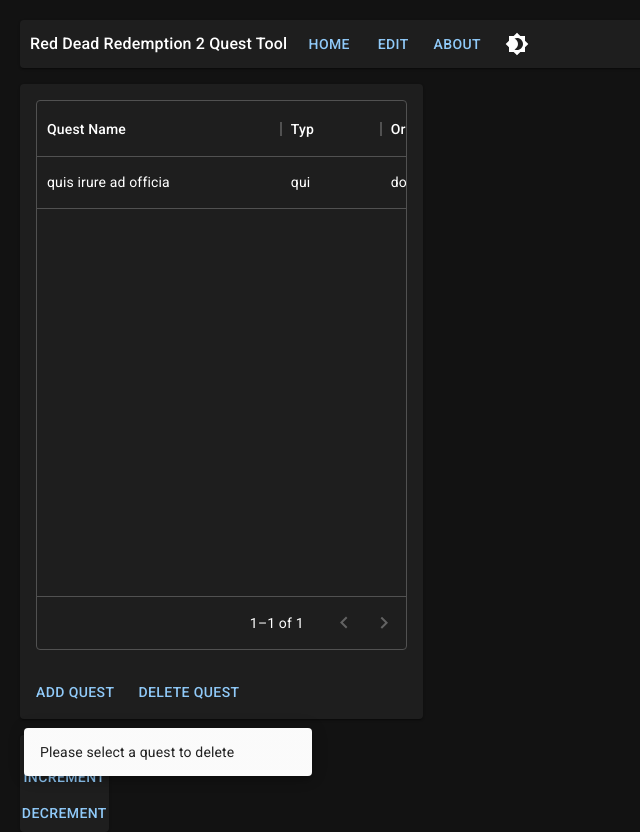
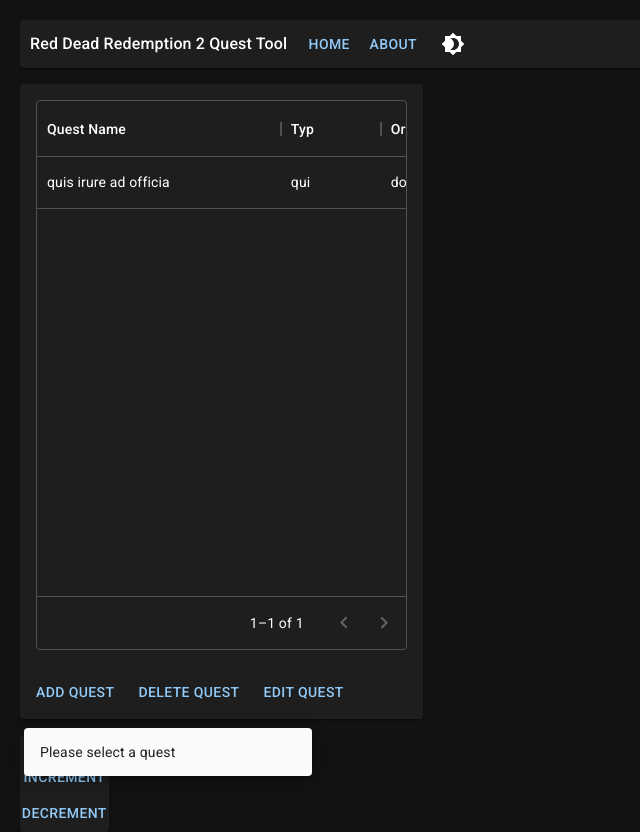
Before and after one commit to Nikurasuu/rdr2quest, a React (Create React App) app: page / in a window 1280 px wide. Both pictures are taken after a click on the button "DELETE QUEST". Shown: the whole page, without its empty margins (0-640 px from the left). Built offline with nearby package versions, Linux system fonts and the light colour scheme.

Commit message:
Added Button and function for editing quests

```diff
--- a/src/components/NavBar.js
+++ b/src/components/NavBar.js
@@ -1,12 +1,10 @@
 import Button from '@mui/material/Button';
-import { Card } from '@mui/material';
 
 function App() {
   return (
     <>
       <p className='title'>Red Dead Redemption 2 Quest Tool</p>
       <Button variant="text">Home</Button>
-      <Button variant="text">Edit</Button>
       <Button variant="text">About</Button>
     </>
   );
--- a/src/components/QuestContainer.js
+++ b/src/components/QuestContainer.js
@@ -34,27 +34,34 @@ function QuestContainer() {
     const [quests, setQuests] = React.useState(quest);
     const [activeQuest, setActiveQuest] = React.useState(null);
     const [openDeleteDialog, setOpenDeleteDialog] = React.useState(false);
-    const [openDeleteAlert, setOpenDeleteAlert] = React.useState(false);
+    const [openDeleteAlert, setOpenNotSelectedAlert] = React.useState(false);
 
     const handleClickDelete = () => {
         if (!activeQuest) {
-            console.log("No quest selected");
-            handleDeleteAltert();
+            handleNotSelectedAlert();
             return;
         }
         setOpenDeleteDialog(true);
+    };
+
+    const handleClickEdit = () => {
+        if (!activeQuest) {
+            handleNotSelectedAlert();
+            return;
+        }
+        console.log("Edit");
     };
 
     const handleCloseDeleteDialog = () => {
         setOpenDeleteDialog(false);
     };
 
-    const handleDeleteAltert = () => {
-        setOpenDeleteAlert(true);
+    const handleNotSelectedAlert = () => {
+        setOpenNotSelectedAlert(true);
     };
 
-    const handleCloseDeleteAlert = () => {
-        setOpenDeleteAlert(false);
+    const handleCloseNotSelectedAlert = () => {
+        setOpenNotSelectedAlert(false);
     };
 
     const addQuest = () => {
@@ -90,8 +97,8 @@ function QuestContainer() {
             <Snackbar
                 open={openDeleteAlert}
                 autoHideDuration={6000}
-                onClose={handleCloseDeleteAlert}
-                message="Please select a quest to delete"
+                onClose={handleCloseNotSelectedAlert}
+                message="Please select a quest"
             />
             <Dialog open={openDeleteDialog} onClose={handleCloseDeleteDialog}>
                 <DialogTitle> Delete Quest? </DialogTitle>
@@ -115,6 +122,7 @@ function QuestContainer() {
                         <CardActions>
                             <Button onClick={addQuest}> Add Quest </Button>
                             <Button onClick={handleClickDelete}> Delete Quest </Button>
+                            <Button onClick={handleClickEdit}> Edit Quest </Button>
                         </CardActions>
                     </div>
                     </Card>
```
